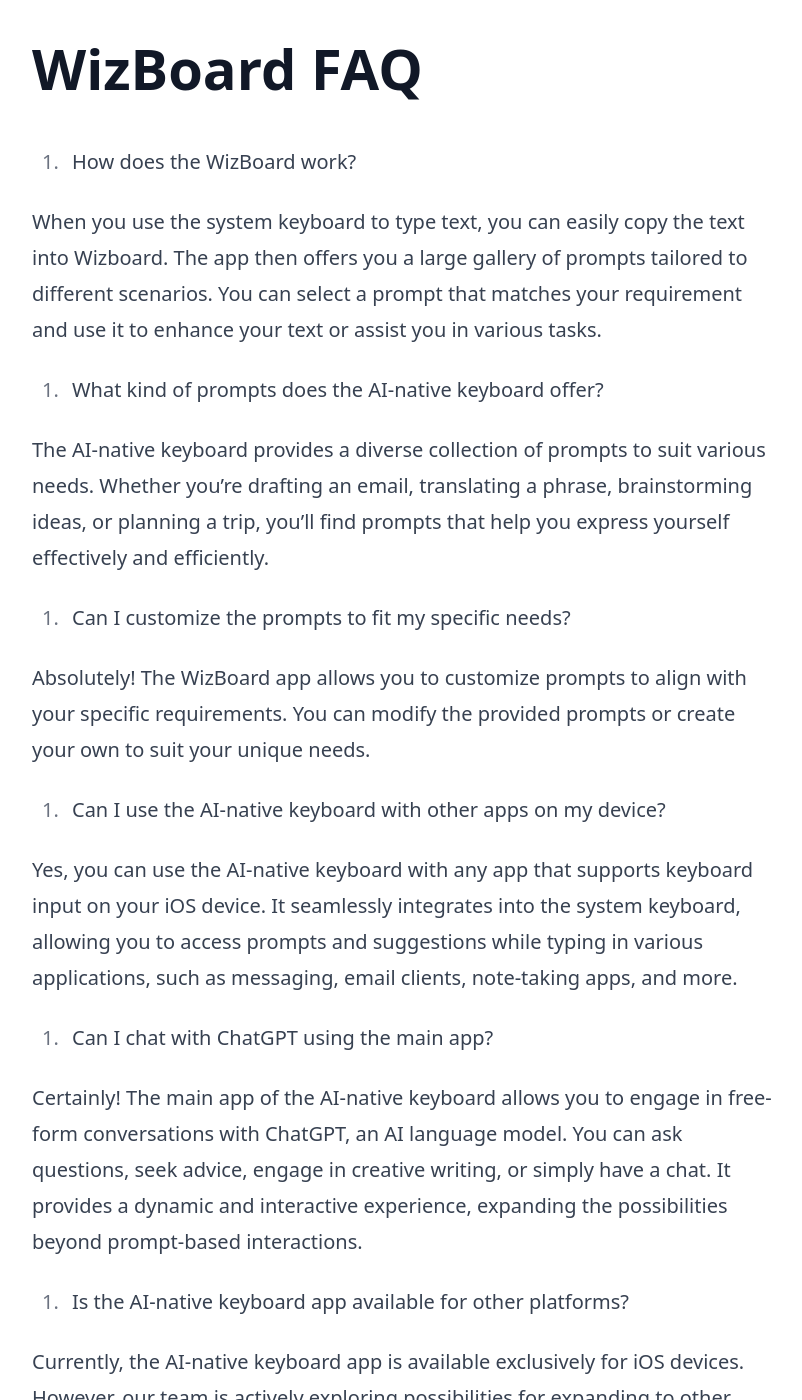
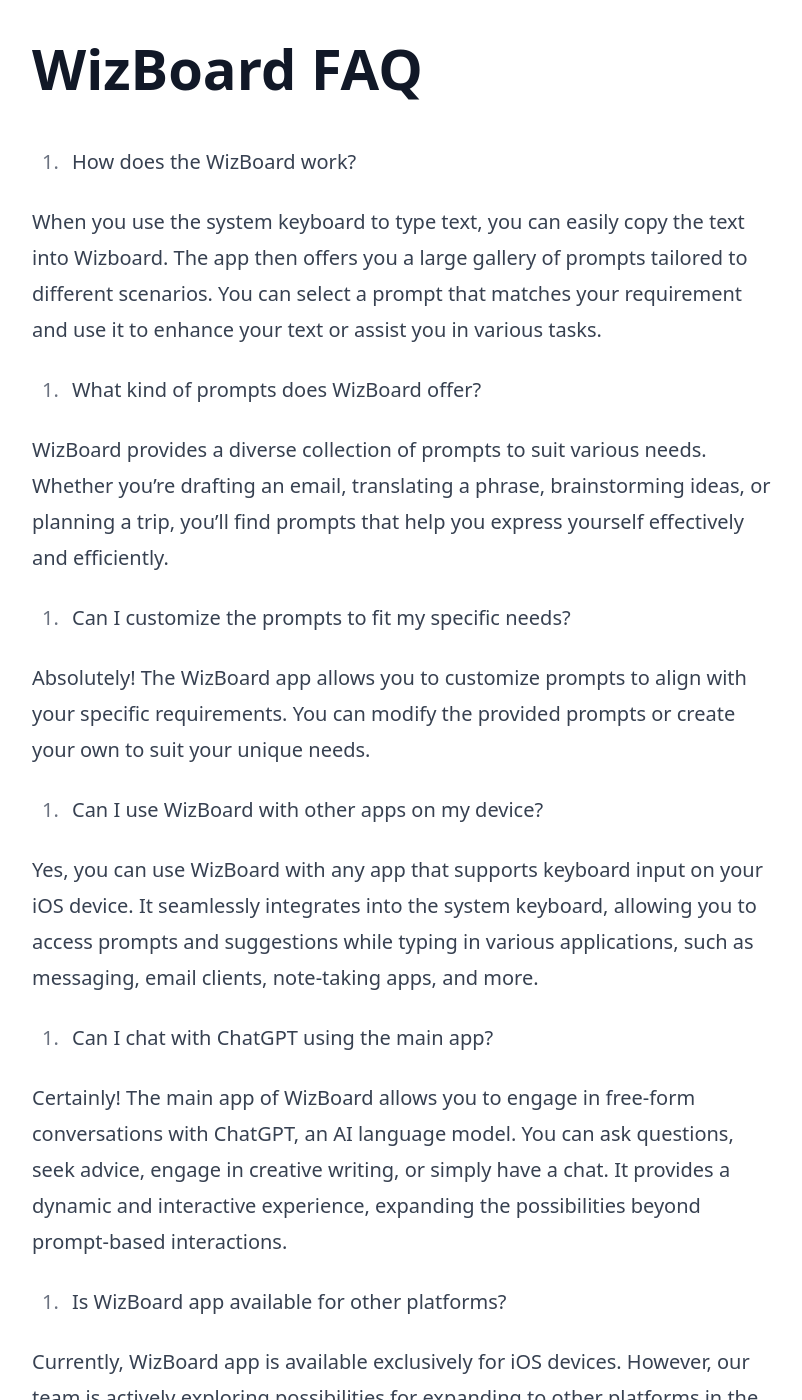
Before and after one commit to WizBoard/wizboard.github.io, a Jekyll site: the page built from docs/docs/en/faq.md, in a window 1280 px wide and 1400 px high. Shown: the whole window, without its empty margins (72-874 px from the left). Built offline with Jekyll 4.4.1, drawn with Linux system fonts in a browser that asks for light colours; nearby versions of some CDN libraries; some of the changed text lies outside the part shown.

Commit message:
Update FAQ

```diff
--- a/docs/docs/en/faq.md
+++ b/docs/docs/en/faq.md
@@ -9,27 +9,27 @@
 
 When you use the system keyboard to type text, you can easily copy the text into Wizboard. The app then offers you a large gallery of prompts tailored to different scenarios. You can select a prompt that matches your requirement and use it to enhance your text or assist you in various tasks.
 
-2. What kind of prompts does the AI-native keyboard offer?
+2. What kind of prompts does WizBoard offer?
 
-The AI-native keyboard provides a diverse collection of prompts to suit various needs. Whether you're drafting an email, translating a phrase, brainstorming ideas, or planning a trip, you'll find prompts that help you express yourself effectively and efficiently.
+WizBoard provides a diverse collection of prompts to suit various needs. Whether you're drafting an email, translating a phrase, brainstorming ideas, or planning a trip, you'll find prompts that help you express yourself effectively and efficiently.
 
 3. Can I customize the prompts to fit my specific needs?
 
 Absolutely! The WizBoard app allows you to customize prompts to align with your specific requirements. You can modify the provided prompts or create your own to suit your unique needs.
 
-4. Can I use the AI-native keyboard with other apps on my device?
+4. Can I use WizBoard with other apps on my device?
 
-Yes, you can use the AI-native keyboard with any app that supports keyboard input on your iOS device. It seamlessly integrates into the system keyboard, allowing you to access prompts and suggestions while typing in various applications, such as messaging, email clients, note-taking apps, and more.
+Yes, you can use WizBoard with any app that supports keyboard input on your iOS device. It seamlessly integrates into the system keyboard, allowing you to access prompts and suggestions while typing in various applications, such as messaging, email clients, note-taking apps, and more.
 
 5. Can I chat with ChatGPT using the main app?
 
-Certainly! The main app of the AI-native keyboard allows you to engage in free-form conversations with ChatGPT, an AI language model. You can ask questions, seek advice, engage in creative writing, or simply have a chat. It provides a dynamic and interactive experience, expanding the possibilities beyond prompt-based interactions.
+Certainly! The main app of WizBoard allows you to engage in free-form conversations with ChatGPT, an AI language model. You can ask questions, seek advice, engage in creative writing, or simply have a chat. It provides a dynamic and interactive experience, expanding the possibilities beyond prompt-based interactions.
 
-6. Is the AI-native keyboard app available for other platforms?
+6. Is WizBoard app available for other platforms?
 
-Currently, the AI-native keyboard app is available exclusively for iOS devices. However, our team is actively exploring possibilities for expanding to other platforms in the future.
+Currently, WizBoard app is available exclusively for iOS devices. However, our team is actively exploring possibilities for expanding to other platforms in the future.
 
-7. Is the AI-native keyboard app free to use?
+7. Is WizBoard app free to use?
 
 No, you can see our [Subscription Plans](subscriptions) for more details. And also check out this topic on [Why we are not free](whynotfree)
 
@@ -37,7 +37,7 @@
 
 We value your feedback and strive to improve your experience. You can provide feedback, report any issues, or seek assistance by sending email to [wizboard.ai@gmail.com](mailto://wizboard.ai@gmail.com).
 
-9.  Is my data secure while using the AI-native keyboard app?
+9.  Is my data secure while using WizBoard app?
 Safeguarding your privacy and data security is of utmost importance to us. We follow industry best practices and employ robust security measures to protect your information. For more details on how we handle data, please refer to our [privacy policy](http://wizboard.github.io/privacy), which is accessible within the app.
 
 If you have any further questions, concerns, or suggestions, please feel free to reach out to our support team. We are dedicated to providing you with the best possible experience with our AI-native keyboard app.
```
